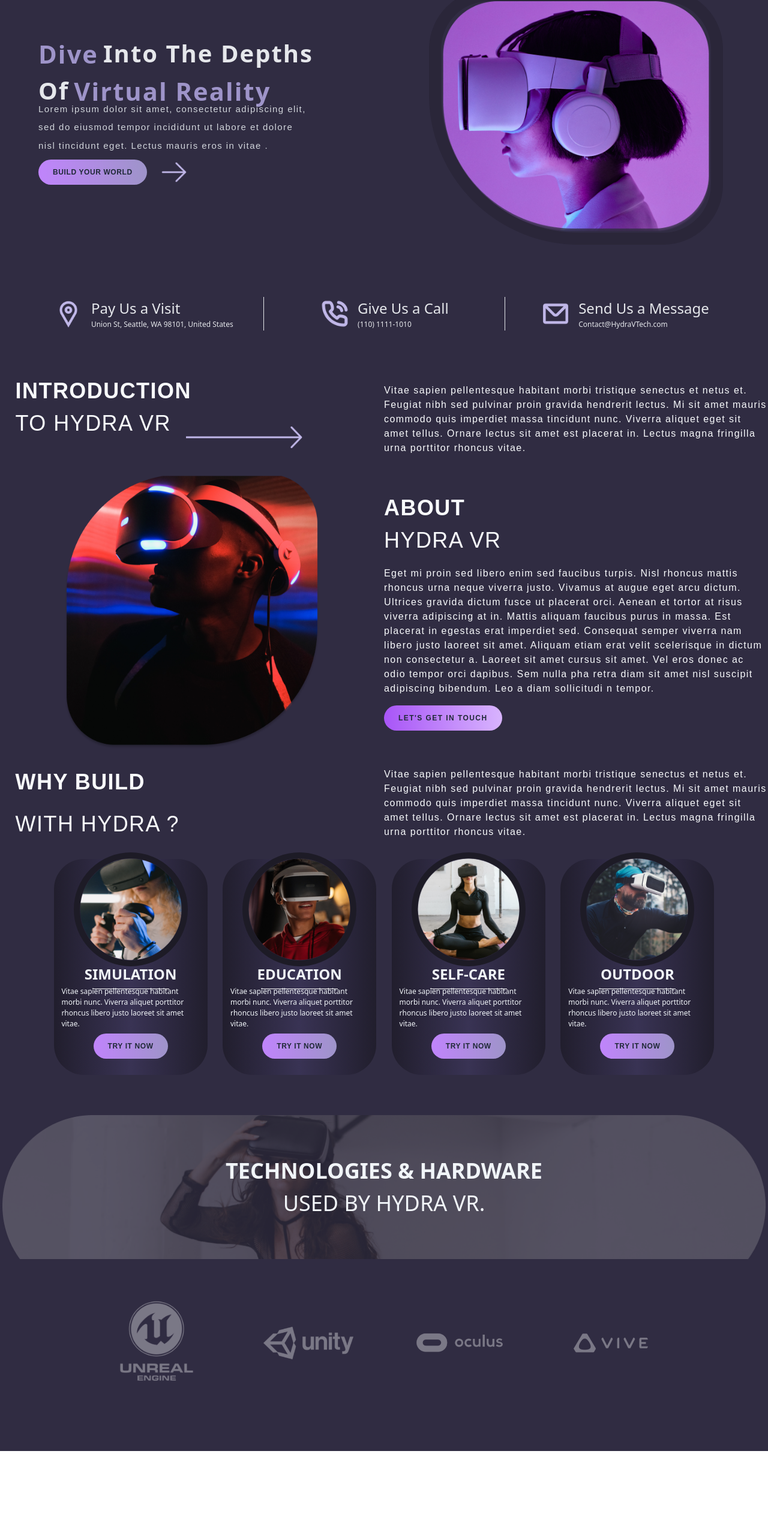
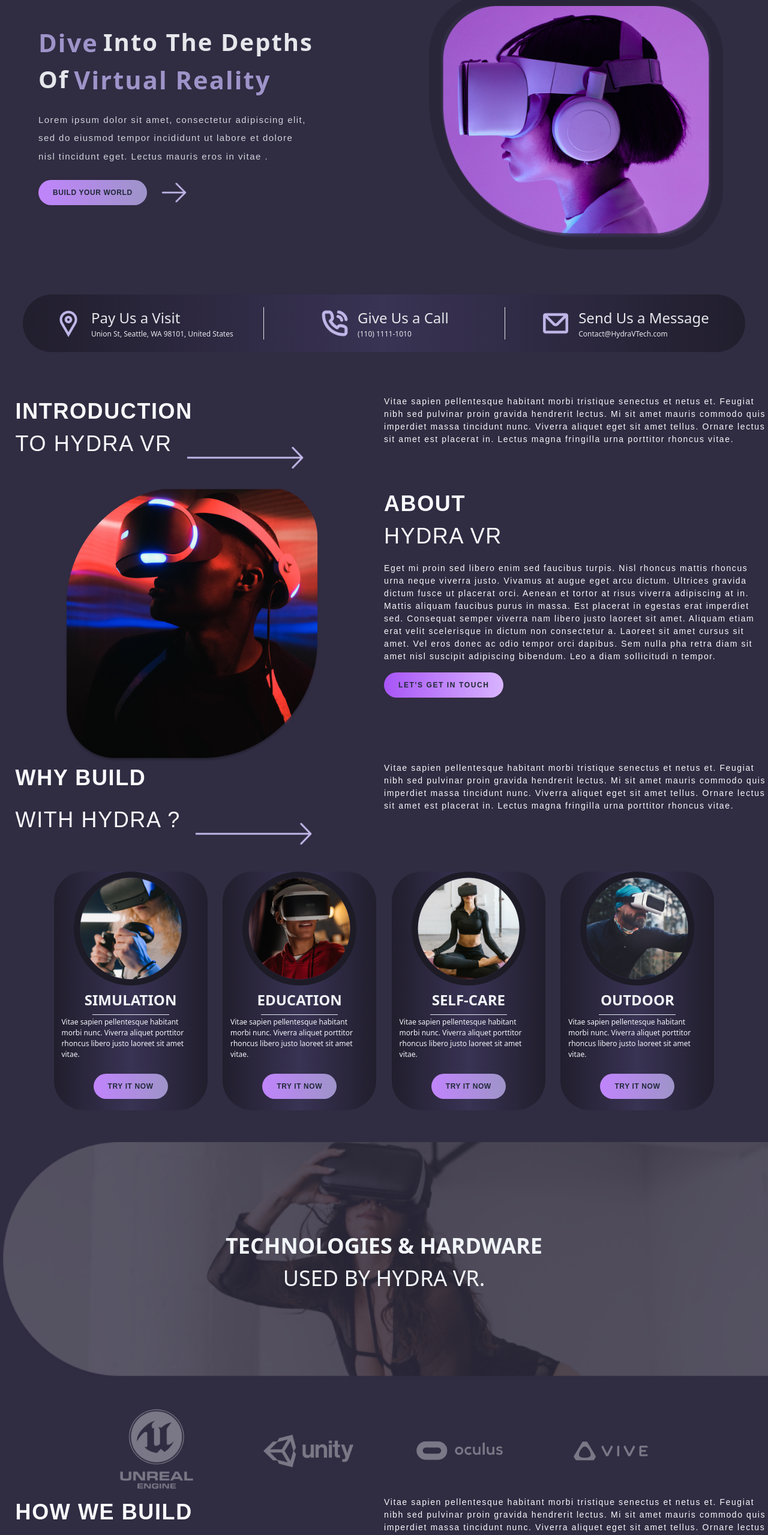
Before and after one commit to radlarabi/hydra, a Next.js app: page / in a window 1280 px wide. Shown: the part 181-2740 px from the top of the page at 60% size. Before the commit the page ends 2600 px from the top, so only its background shows below. Built offline with nearby package versions, Linux system fonts and the light colour scheme.

Commit message:
add sending form

```diff
--- /dev/null
+++ b/public/steps.json
@@ -0,0 +1,14 @@
+[
+    {
+        "title":"3D Conception & Design"
+    },
+    {
+        "title":"Interaction Design"
+    },
+    {
+        "title":"VR World User Testing"
+    },
+    {
+        "title":"Hydra VR Deploy"
+    }
+]
--- a/src/components/Cards.jsx
+++ b/src/components/Cards.jsx
@@ -4,31 +4,30 @@ export default function Cards(){
     return (
         <div className="flex justify-center items-start">
             {
-                //bg-gradient-radial from-custom-radial1 to-purple-card
                 card.map((card, index) =>(
-                    <div key={index} className="h-[45vh] w-[20vw] m-[1vw] bg-gradient-to-r from-purple-card via-custom-radial1 to-purple-card rounded-[50px]">
-                        <div className=" h-[21vh] w-full flex justify-center items-center ">
+                    <div key={index} className=" w-[20vw] m-[1vw] min-h-[40vh] bg-gradient-to-r from-purple-card via-custom-radial1 to-purple-card rounded-[50px]">
+                        <div className="  w-full flex justify-center items-center min-h-[17vh]">
                             <Image
-                                className="w-[190px] h-[190px] rounded-full border-custom-purple-rounded border-[10px] "
+                                className="w-[190px] rounded-full border-custom-purple-rounded border-[10px] "
                                 src={card.img}
                                 width={160}
                                 height={160}
                             />
                         </div>
-                        <div className=" h-[6vh] w-full flex justify-center items-center">
+                        <div className=" w-full flex justify-center items-center min-h-[6vh]">
                             <p className="text-slate-100 text-[24px] font-semibold">
                                 {card.title}
                             </p>
                         </div>
                         <div className=" flex justify-center items-center">
-                            <div className="h-[0.1px] bg-white w-[10vw]"></div>
+                            <div className=" bg-slate-200 w-[10vw] h-[0.1px]"></div>
                         </div>
-                        <div className=" h-[8vh] w-full flex justify-center items-center ">
+                        <div className=" w-full flex justify-center items-center min-h-[10vh] ">
                             <p className="text-[12px] pl-[1vw] pr-[1vw] text-slate-100">
                                 {card.subTitle}
                             </p>
                         </div>
-                        <div className=" h-[8vh] w-full flex justify-center items-center">
+                        <div className=" w-full flex justify-center items-center min-h-[10vh] ">
                             <button className="submit tracking-wider text-gray-800 text-[12px] font-nav font-semibold p-3 bg-gradient-to-r from-purple-400 to-custom-purple rounded-3xl lg:pl-6 lg:pr-6 pr-[6vw] pl-[6vw]">
                                 TRY IT NOW
                             </button>
--- a/src/components/Header.jsx
+++ b/src/components/Header.jsx
@@ -4,7 +4,7 @@ import Image from "next/image";
 import NavBar from "@/nav/NavBare";
 export default function Header(){
     return(
-        <div className="flex h-24 justify-between pt-4">
+        <div className="flex h-24  justify-between pt-4">
             <div className="logo  w-[50vw] lg:w-[30vw] flex justify-center">
                 <div className="mt-1  mr-[1vw]">
                     <Image
--- /dev/null
+++ b/src/components/HowHydra.jsx
@@ -0,0 +1,60 @@
+import Image from "next/image"
+import steps from "../../public/steps.json"
+export default function HowHydra(){
+    return (
+        <div className="min-h-[50vh] flex flex-col">
+            <div className="introTitle  flex flex-row">
+                <div className="intro1  h-full w-[50vw] flex flex-col pl-[2vw]">
+                    <div className="title  w-full h-full flex justify-start items-end ">
+                        <p className="text-slate-50 font-nav tracking-[0.1rem] font-semibold text-[36px]">
+                            HOW WE BUILD
+                        </p>
+                    </div>
+                    <div className="subtitle  w-full h-full flex  ">
+                        <p className="text-slate-50 font-nav tracking-[0.1rem] text-[36px]">
+                            WITH HYDRA VR?
+                        </p>
+                        <div className="h-full flex pl-[2vw] justify-start items-start">
+                            <Image
+                                className="h-[100px] w-[220px]"
+                                src={"/assets/flesh.png"}
+                                width={220}
+                                height={100}
+                            />
+                        </div>
+                    </div>
+                </div>
+                <div className="intro2 bg-pue-200 h-full w-[50vw] flex justify-center items-center">
+                    <p className="text-[14px] text-slate-50 font-nav tracking-[0.1rem] ">
+                    Vitae sapien pellentesque habitant morbi tristique senectus et netus et. Feugiat
+                        nibh sed pulvinar proin gravida hendrerit lectus. Mi sit amet mauris commodo
+                        quis imperdiet massa tincidunt nunc. Viverra aliquet eget sit amet tellus. Ornare
+                        lectus sit amet est placerat in. Lectus magna fringilla urna porttitor rhoncus vitae.
+                    </p>
+                </div>
+            </div>
+            <div className="flex flex-row justify-around items-center min-h-[30vh]">
+                {
+                    steps.map((step, index) => (
+                        <div key={index} className=" flex flex-col min-h-[30vh] justify-around items-center">
+                            <p className="text-[64px] font-bold text-custom-blue pl-[2vh] pr-[2vh] rounded-[50%] font-nav border-[10px] border-border-steps bg-purple-step">
+                                0{index + 1}
+                            </p>
+                            <div className="flex ">
+                                <Image
+                                    className=""
+                                    src={"/assets/arrow-small-right.png"}
+                                    width={67}
+                                    height={67}
+                                />
+                                <p className="flex text-slate-200 text-[24px] justify-center items-center">
+                                    {step.title}
+                                </p>
+                            </div>
+                        </div>
+                    ))
+                }
+            </div>
+        </div>
+    )
+}
--- a/src/components/Introduction.jsx
+++ b/src/components/Introduction.jsx
@@ -4,16 +4,16 @@ import Image from "next/image";
 
 export default function Intorduction(){
     return (
-        <div className="flex flex-col">
-            <div className="introTitle  h-[20vh] flex flex-row">
+        <div className="flex flex-col pt-[8vh]">
+            <div className="introTitle  flex flex-row">
                 <div className="intro1  h-full w-[50vw] flex flex-col pl-[2vw]">
                     <div className="title  w-full h-full flex justify-start items-end ">
-                        <p className="text-slate-50 font-nav tracking-[0.09rem] font-semibold text-[36px]">
+                        <p className="text-slate-50 font-nav tracking-[0.1rem] font-semibold text-[36px]">
                             INTRODUCTION
                         </p>
                     </div>
                     <div className="subtitle  w-full h-full flex  ">
-                        <p className="text-slate-50 font-nav tracking-[0.09rem] text-[36px]">
+                        <p className="text-slate-50 font-nav tracking-[0.1rem] text-[36px]">
                             TO HYDRA VR
                         </p>
                         <div className="h-full flex pl-[2vw] justify-start items-start">
@@ -27,7 +27,7 @@ export default function Intorduction(){
                     </div>
                 </div>
                 <div className="intro2 bg-pue-200 h-full w-[50vw] flex justify-center items-center">
-                    <p className="text-[16px] text-slate-50 font-nav tracking-[0.09rem] ">
+                    <p className="text-[14px] text-slate-50 font-nav tracking-[0.1rem] ">
                     Vitae sapien pellentesque habitant morbi tristique senectus et netus et. Feugiat
                         nibh sed pulvinar proin gravida hendrerit lectus. Mi sit amet mauris commodo
                         quis imperdiet massa tincidunt nunc. Viverra aliquet eget sit amet tellus. Ornare
@@ -35,7 +35,7 @@ export default function Intorduction(){
                     </p>
                 </div>
             </div>
-            <div className="aboutVr  h-[60vh] flex flex-row">
+            <div className="aboutVr  flex flex-row">
 
                 <div className="intro1  h-full w-[50vw] flex justify-center items-center ">
                         <Image
@@ -50,13 +50,13 @@ export default function Intorduction(){
                     <div className="aboutTit   h-1/6 w-full">
                     </div>
                     <div className="aboutSubtitle  h-4/6 w-full flex justify-center items-start flex-col">
-                        <p className="text-slate-50 font-nav tracking-[0.09rem] text-[36px] font-semibold">
+                        <p className="text-slate-50 font-nav tracking-[0.1rem] text-[36px] font-semibold">
                             ABOUT
                         </p>
-                        <p className="text-slate-50 font-nav tracking-[0.09rem] text-[36px] ">
+                        <p className="text-slate-50 font-nav tracking-[0.1rem] text-[36px] ">
                             HYDRA VR
                         </p>
-                        <p className="text-[16px] pt-[2vh] pb-[2vh] text-slate-50 font-nav tracking-[0.09rem] ">
+                        <p className="text-[14px] pt-[2vh] pb-[2vh] text-slate-50 font-nav tracking-[0.1rem] ">
                             Eget mi proin sed libero enim sed faucibus turpis. Nisl rhoncus mattis rhoncus
                             urna neque viverra justo. Vivamus at augue eget arcu dictum. Ultrices gravida
                             dictum fusce ut placerat orci. Aenean et tortor at risus viverra adipiscing at in.
@@ -67,7 +67,7 @@ export default function Intorduction(){
                             retra diam sit amet nisl suscipit adipiscing bibendum. Leo a diam sollicitudi
                             n tempor.
                         </p>
-                        <button className="text-gray-800 text-[12px] font-nav tracking-[0.09rem] font-semibold p-3 bg-gradient-to-r from-purple-500 to-purple-300 rounded-3xl pl-6 pr-6">
+                        <button className="text-gray-800 text-[12px] font-nav tracking-[0.1rem] font-semibold p-3 bg-gradient-to-r from-purple-500 to-purple-300 rounded-3xl pl-6 pr-6">
                             LET'S GET IN TOUCH
                         </button>
                     </div>
@@ -75,21 +75,29 @@ export default function Intorduction(){
                     </div>
                 </div>
             </div>
-            <div className="whyHydra  h-[20vh] flex flex-row">
+            <div className="whyHydra  flex flex-row">
                 <div className="intro1  h-full w-[50vw] flex flex-col pl-[2vw]">
                     <div className="title  w-full h-full flex justify-start items-end pb-[1vh]">
-                        <p className="text-slate-50 font-nav tracking-[0.09rem] text-[36px] font-semibold">
+                        <p className="text-slate-50 font-nav tracking-[0.1rem] text-[36px] font-semibold">
                             WHY BUILD
                         </p>
                     </div>
                     <div className="subtitle  w-full h-full flex justify-start items-start pt-[1vh] text-[36px]">
-                        <p className="text-slate-50 font-nav tracking-[0.09rem] ">
+                        <p className="text-slate-50 font-nav tracking-[0.1rem] ">
                             WITH HYDRA ?
                         </p>
+                        <div className="h-full flex pl-[2vw] justify-start items-start">
+                            <Image
+                                className="h-[100px] w-[220px]"
+                                src={"/assets/flesh.png"}
+                                width={220}
+                                height={100}
+                            />
+                        </div>
                     </div>
                 </div>
                 <div className="intro2  h-full w-[50vw] flex justify-center items-center">
-                    <p className="text-slate-50 font-nav tracking-[0.09rem] text-[16px]">
+                    <p className="text-slate-50 font-nav tracking-[0.1rem] text-[14px]">
                         Vitae sapien pellentesque habitant morbi tristique senectus et netus et. Feugiat
                         nibh sed pulvinar proin gravida hendrerit lectus. Mi sit amet mauris commodo
                         quis imperdiet massa tincidunt nunc. Viverra aliquet eget sit amet tellus. Ornare
--- /dev/null
+++ b/src/components/JoinForm.jsx
@@ -0,0 +1,43 @@
+
+export default function JoinForm(){
+    return (
+        <div className=" min-h-[100vh] flex flex-col justify-center pt-[10vh]">
+            <div className="ml-[10vw] mr-[10vw]  bg-gray-800 rounded-[100px] bg-gradient-to-r from-purple-card via-custom-radial1 to-purple-card">
+                <div className="title  min-h-[20vh] w-full flex flex-col items-center justify-center">
+                    <p className="text-slate-200 text-[36px] p-[1vw]">
+                        JOIN HYDRA
+                    </p>
+                    <div className="bg-slate-200 h-[1px] w-[10vw]"></div>
+                    <p className="text-slate-200 text-[36px] p-[1vw]">
+                        Let’s Build Your VR Experience
+                    </p>
+                </div>
+                <form action="">
+                    <div className="form min-h-[80vh] w-full">
+                        <div className="flex justify-center items-center pb-4 ">
+                            <input className="h-[7vh] mr-[1vw] w-[30vw] rounded-3xl bg-transparent text-white  border-white border-[1px] pl-5" placeholder="First Name" type="text" />
+                            <input className="h-[7vh] w-[30vw] rounded-3xl bg-transparent text-white  border-white border-[1px] pl-5" placeholder="Last Name" type="text" />
+                        </div>
+                        <div className="flex justify-center items-center p-4">
+                            <input className="h-[7vh] mr-[1vw] w-[30vw] rounded-3xl bg-transparent text-white  border-white border-[1px] pl-5" placeholder="Email" type="email" />
+                            <input className="h-[7vh] w-[30vw] rounded-3xl bg-transparent text-white  border-white border-[1px] pl-5" placeholder="Phone Number" type="text" />
+                        </div>
+                        <div className="flex justify-center items-center pb-4">
+                            <input className="h-[7vh] w-[61vw] rounded-3xl bg-transparent text-white  border-white border-[1px] pl-5" placeholder="Subject" type="text" />
+                        </div>
+                        <div className="flex justify-center items-center pb-4">
+                            <textarea className="h-[7vh] w-[61vw] min-h-[30vh] rounded-3xl bg-transparent text-white  border-white border-[1px] pl-5 placeholder:pt-5 " placeholder="Tell Us Something...">
+
+                            </textarea>
+                        </div>
+                        <div className="flex justify-center items-center pt-[4vh]">
+                            <button className="submit ml-[5vw] tracking-wider text-gray-800 text-[12px] font-nav font-semibold p-4 bg-gradient-to-r from-purple-400 to-custom-purple rounded-3xl lg:pl-10 lg:pr-10 pr-[6vw] pl-[6vw]">
+                                SEND TO HYDRA
+                            </button>
+                        </div>
+                    </div>
+                </form>
+            </div>
+        </div>
+    )
+}
--- a/src/components/Landing.jsx
+++ b/src/components/Landing.jsx
@@ -4,13 +4,12 @@ import contact from "../../public/contact.json"
 
 export default function Landing(){
     return(
-        <div className="landing lg:h-[70vh] h-40vh ">
+        <div className="landing min-h-[85vh]">
+            <div className="main_title flex flex-col-reverse lg:flex-row min-h-[72vh]">
 
-            <div className="main_title flex flex-col-reverse lg:flex-row">
+                <div className="title w-[100vw]  flex flex-col items-center justify-center ">
 
-                <div className="title  h-[30vh] w-[100vw] lg:h-[70vh] flex flex-col items-center justify-center ">
-
-                    <div className="mainTitle h-[11vh] w-full mb-2">
+                    <div className="mainTitle  w-full mb-2">
 
                         <div className="title1 flex flex-row lg:justify-start ml-[5vw] justify-center ">
                             <span className="pr-2 text-custom-purple font-bold lg:text-[2.6rem] text-[2.3rem] leading-1 tracking-wider">Dive </span>
@@ -24,7 +23,7 @@ export default function Landing(){
 
                     </div>
 
-                    <div className="subTitle lg:flex hidden h-[11vh] w-full">
+                    <div className="subTitle lg:flex hidden  w-full">
                         <p className="font-nav text-[15px] content-start ml-[5vw] mt-3 text-gray-300 tracking-[0.09rem] leading-[1.9rem]">
                             Lorem ipsum dolor sit amet, consectetur adipiscing elit,<br/>
                                 sed do eiusmod tempor incididunt ut labore et dolore <br/>
@@ -32,7 +31,7 @@ export default function Landing(){
                         </p>
                     </div>
 
-                    <div className=" h-[11vh] w-full flex lg:justify-start justify-center items-center ">
+                    <div className="  w-full flex lg:justify-start justify-center items-center ">
                         <button className="submit ml-[5vw] tracking-wider text-gray-800 text-[12px] font-nav font-semibold p-3 bg-gradient-to-r from-purple-400 to-custom-purple rounded-3xl lg:pl-6 lg:pr-6 pr-[6vw] pl-[6vw]">
                             BUILD YOUR WORLD
                         </button>
@@ -49,7 +48,7 @@ export default function Landing(){
 
                 </div>
 
-                <div className="imageVr  h-[40vh] w-[100vw] lg:h-[70vh] flex justify-center items-center ">
+                <div className="imageVr   w-[100vw]   flex justify-center items-center ">
                     <Image
                         className="border-custom-dark-gray border-solid lg:border-[20px] border-[12px] rounded-3xl rounded-tr-[100px] rounded-br-[100px] rounded-bl-[250px] rounded-tl-[100px] lg:h-[426px] h-[276px] lg:w-[490px] w-[340px]"
                         src="/assets/Mask_group.png"
@@ -59,11 +58,11 @@ export default function Landing(){
                 </div>
 
             </div>
-                <div className="flex bg-gradient-radial from-custom-radial1 to-custom-radial2 ml-[3vw] mr-[3vw] rounded-[100px] h-[12vh]">
+            <div className="flex bg-gradient-to-r from-purple-card via-custom-radial1 to-purple-card ml-[3vw] mr-[3vw] rounded-[100px] min-h-[12vh] ">
                 {
                     contact.map((item, index) => (
                         <div className={"w-full flex justify-center items-center"}>
-                                <div key={index} className={` flex flex-row justify-center items-center h-[7vh] ${index == 0 ? '' : 'border-l'} w-full`}>
+                            <div key={index} className={` flex flex-row justify-center items-center  ${index == 0 ? '' : 'border-l'} w-full`}>
                                 <Image
                                     className=""
                                     src={item.img}
--- a/src/components/Partners.jsx
+++ b/src/components/Partners.jsx
@@ -4,14 +4,14 @@ export default function Partners(){
     // /workspaces/hydra/public/partners.json
 
     return(
-        <div className="">
-            <div className="title h-[30vh] flex justify-center items-center bg-[url('/assets/MaskGroup5.png')] bg-cover bg-no-repeat">
+        <div className="min-h-[45vh] pt-[5vh]">
+            <div className="min-h-[50vh] title flex justify-center items-center bg-[url('/assets/MaskGroup5.png')]  bg-cover bg-no-repeat">
                 <div className="flex flex-col justify-center items-center">
                     <p className="text-slate-100 text-[36px] font-bold">TECHNOLOGIES & HARDWARE</p>
                     <p className="text-slate-100 text-[36px]">USED BY HYDRA VR.</p>
                 </div>
             </div>
-            <div className="partn h-[35vh] flex flex-row justify-center items-center">
+            <div className="partn flex flex-row justify-center items-center pt-[5vh]">
                 {
                     partners.map((partn, index) => (
                         <div key={index} className=" ml-[4vw] mr-[4vw] h-[150px] w-[150px]">
--- a/src/nav/NavBare.jsx
+++ b/src/nav/NavBare.jsx
@@ -4,8 +4,8 @@ export default function NavBar(){
     const items = ["ABOUT", "SERVICE", "TECHNOLOGIES", "HOW TO"];
 
     return (
-        <div className=" hidden lg:block w-[15vw] lg:w-[40vw] h-24">
-            <ul className="flex items-center align-middle justify-center h-[10vh]">
+        <div className=" hidden lg:flex w-[15vw] lg:w-[40vw] items-center justify-center">
+            <ul className="flex items-center justify-center">
                 {
                     items.map((item, index) =>(
                         <li key={index} className="text-gray-200 text-[12px] font-nav font-semibold pl-[1vw] pr-[1vw] ">
--- a/src/pages/index.js
+++ b/src/pages/index.js
@@ -5,21 +5,30 @@ import Landing from "@/components/Landing";
 import Introduction from "@/components/Introduction"
 import Cards from "@/components/Cards"
 import Partners from "@/components/Partners"
+import HowHydra from "@/components/HowHydra"
+import JoinForm from "@/components/JoinForm"
+
 export default function Home() {
   return (
     <main className="bg-custom-blue">
-      <div className="landing h-[100vh]">
+      <div className="landing ">
         <Header/>
         <Landing/>
       </div>
-      <div className="introduction h-dvh">
+      <div className="introduction ">
         <Introduction/>
       </div>
-      <div className="cards h-[55vh]">
+      <div className="cards ">
         <Cards/>
       </div>
-      <div className="cards h-[70vh]">
+      <div className="cards ">
         <Partners/>
+      </div>
+      <div className="cards ">
+        <HowHydra/>
+      </div>
+      <div className="cards ">
+        <JoinForm/>
       </div>
     </main>
   );
--- a/tailwind.config.js
+++ b/tailwind.config.js
@@ -24,6 +24,8 @@ module.exports = {
         'custom-purple-rounded': '#1D1B26',
         'custom-dark-gray': '#2A2639',
         'purple-card': '#211E2D',
+        'purple-step': '#B3A9DC',
+        'border-steps': '#252231',
       },
     },
   },
```
Lines whose indentation alone changed are shown as unchanged.
